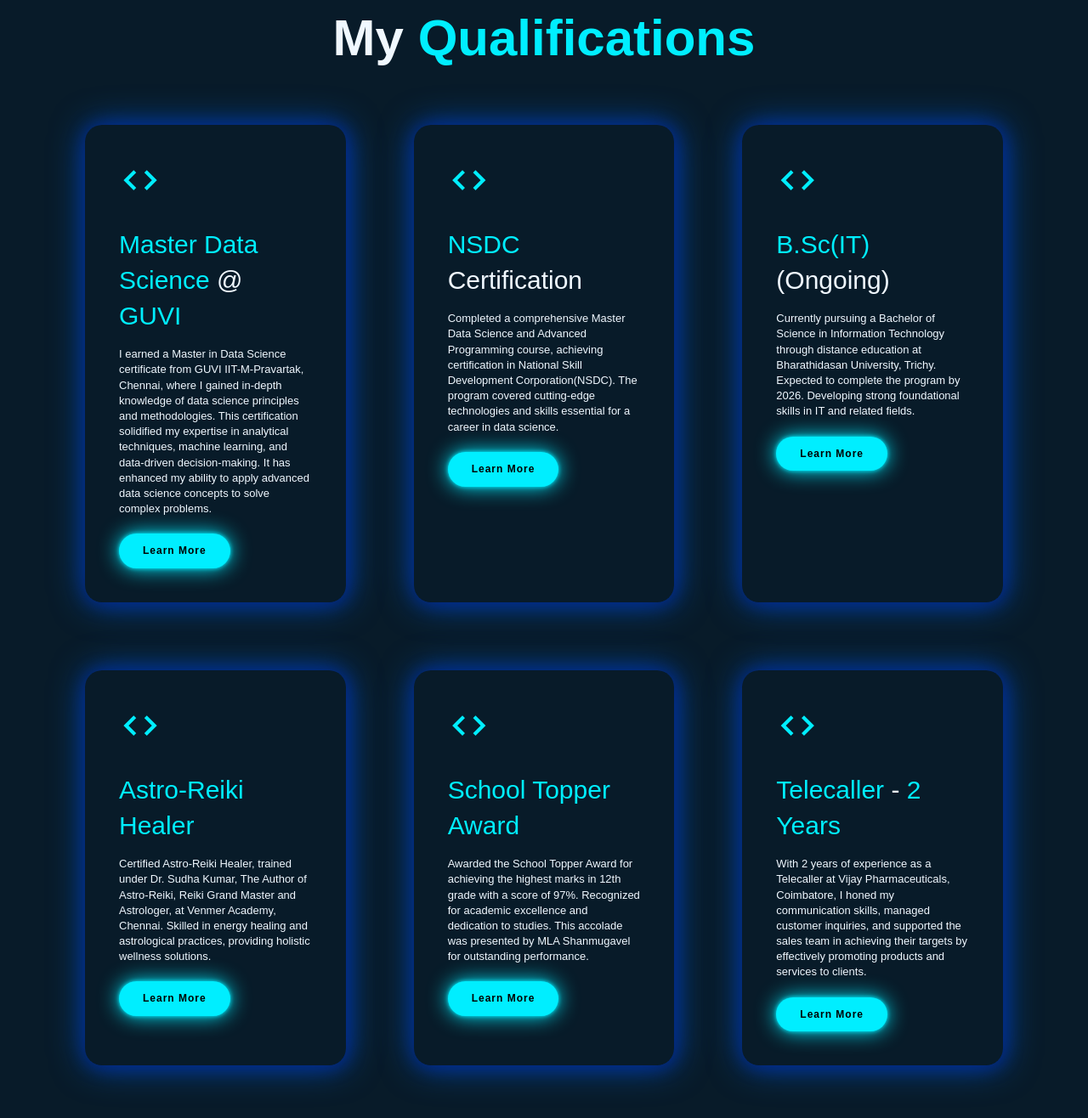
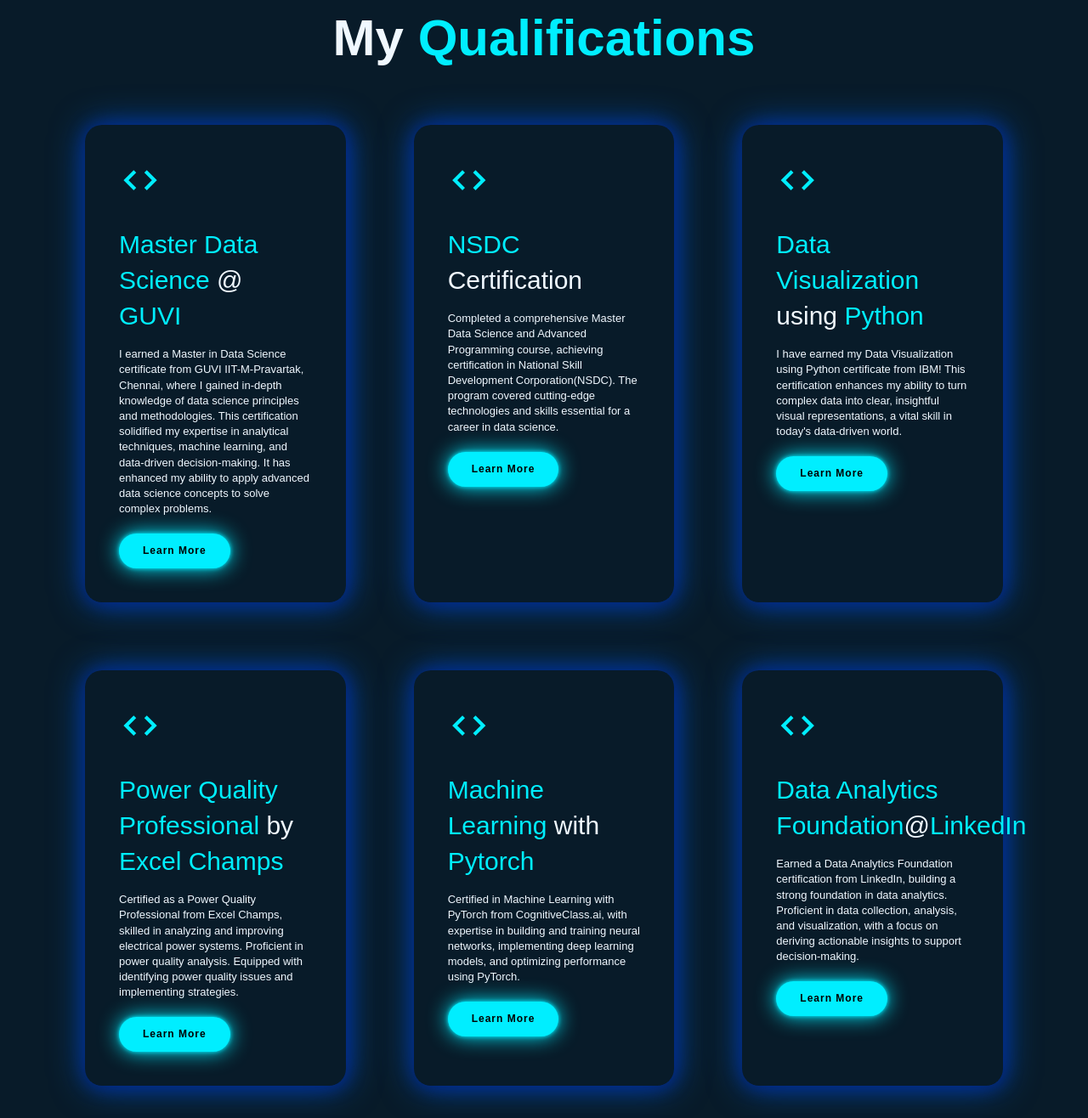
Before and after one commit to Ramyamahesh125/PortFolio, a plain HTML site: page index.html in a window 1280 px wide. Shown: the part 1704-3020 px from the top of the page at 85% size. Drawn offline with nearby package versions, Linux system fonts and the light colour scheme.

Commit message:
Update index.html

```diff
--- a/index.html
+++ b/index.html
@@ -80,6 +80,31 @@
                         <p>Completed a comprehensive Master Data Science and Advanced Programming course, achieving certification in National Skill Development Corporation(NSDC). The program covered cutting-edge technologies and skills essential for a career in data science.</p>
                            <a href="https://github.com/Ramyamahesh125" class="read" >Learn More</a>
                     </div>
+                    <div>
+                        <i class='bx bx-code' style='color:#00eeff'  ></i>
+                        <h2><span>Data Visualization</span> using <span>Python</span></h2>
+                        <p>I have earned my Data Visualization using Python certificate from IBM! This certification enhances my ability to turn complex data into clear, insightful visual representations, a vital skill in today's data-driven world.</p>
+                           <a href="https://www.credly.com/badges/af211f9b-525b-422a-9723-aa80d5c2af1d/" class="read" >Learn More</a>
+                    </div>
+                    <div>
+                        <i class='bx bx-code' style='color:#00eeff'  ></i>
+                        <h2><span>Power Quality Professional</span> by <span>Excel Champs</span></h2>
+                        <p>Certified as a Power Quality Professional from Excel Champs, skilled in analyzing and improving electrical power systems. Proficient in power quality analysis. Equipped with identifying power quality issues and implementing strategies.</p>
+                           <a href="https://courses.excelchamps.com/tutor-certificate/?cert_hash=1c2ed34e9e1a4403" class="read" >Learn More</a>
+                    </div>
+                    <div>
+                        <i class='bx bx-code' style='color:#00eeff'  ></i>
+                        <h2><span>Machine Learning</span> with <span>Pytorch</span></h2>
+                        <p>Certified in Machine Learning with PyTorch from CognitiveClass.ai, with expertise in building and training neural networks, implementing deep learning models, and optimizing performance using PyTorch.</p>
+                           <a href="https://courses.cognitiveclass.ai/certificates/22759f23a3a1456292eac45b80bce1fe" class="read" >Learn More</a>
+                    </div>
+                    <div>
+                        <i class='bx bx-code' style='color:#00eeff'  ></i>
+                        <h2><span>Data Analytics Foundation</span>@<span>LinkedIn</span></h2>
+                        <p>Earned a Data Analytics Foundation certification from LinkedIn, building a strong foundation in data analytics. Proficient in data collection, analysis, and visualization, with a focus on deriving actionable insights to support decision-making.</p>
+                           <a href="https://www.linkedin.com/learning/certificates/73eed4804de9f3176f28efa9c00b518313dc14428204f25882c44424d8c419d4" class="read" >Learn More</a>
+                    </div>
+
                     <div>
                         <i class='bx bx-code' style='color:#00eeff' ></i>
                         <h2><span>B.Sc(IT) </span>(Ongoing)</h2>
```
